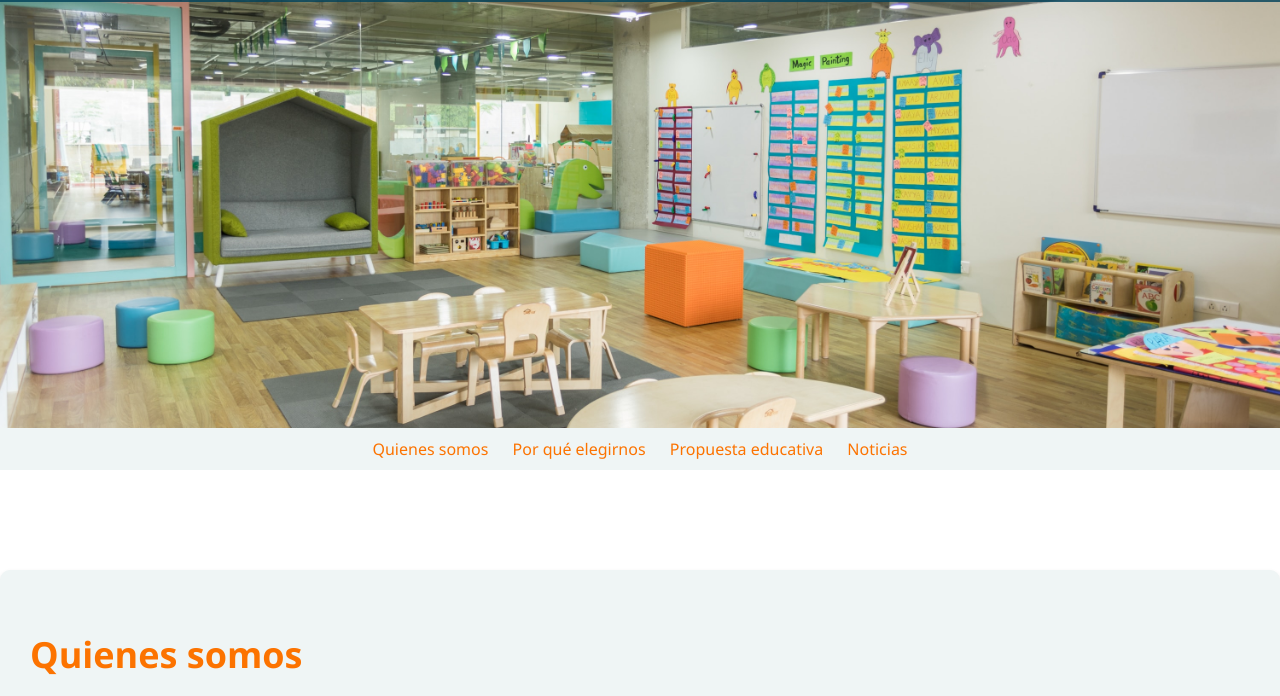
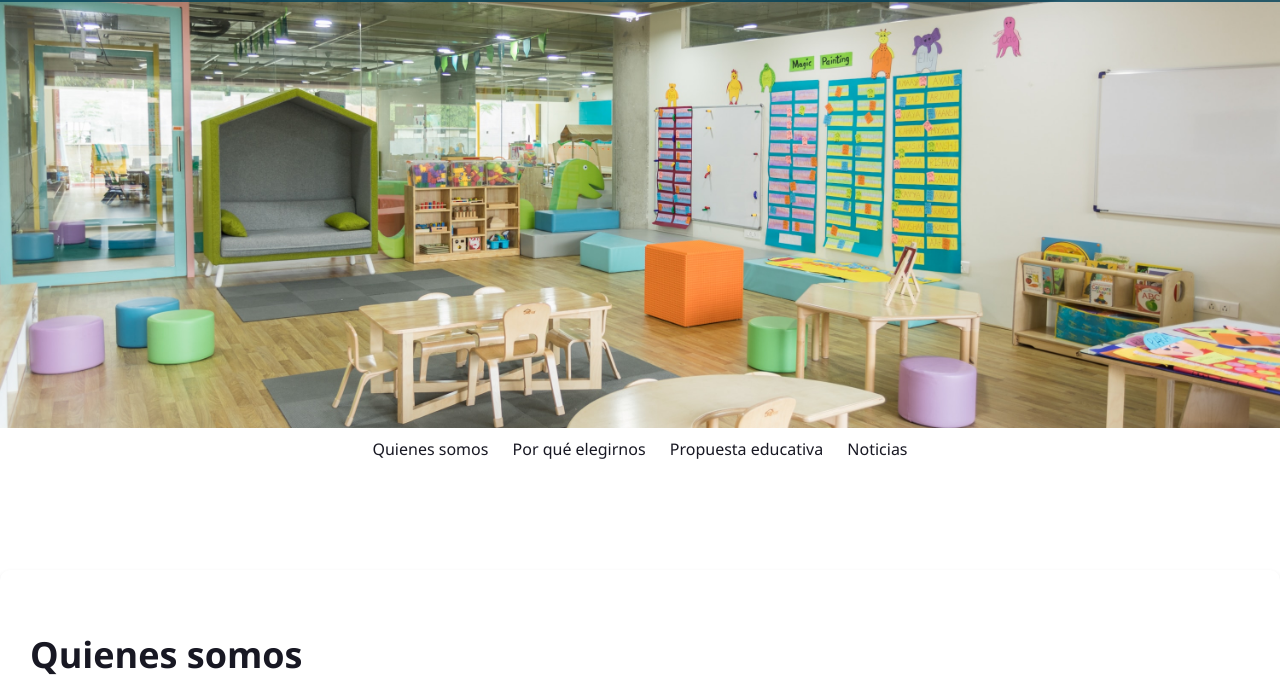
Before and after one commit to Nopuedeserenserio/PROYECTO-INTEGRADOR-WEB-UNTREFSCHOOL, a plain HTML site: page index.html in a window 1280 px wide. Shown: the part 104-800 px from the top of the page. Drawn offline with Linux system fonts and the light colour scheme; a web font is replaced by a local one.

Commit message:
No paro de probar

```diff
--- a/styles.css
+++ b/styles.css
@@ -1,3 +1,4 @@
+#aaaaaaaaaaaaaaaa
 :root {
   --naranja: #fc7300;
   --turquesa: #1f8a70;
```
